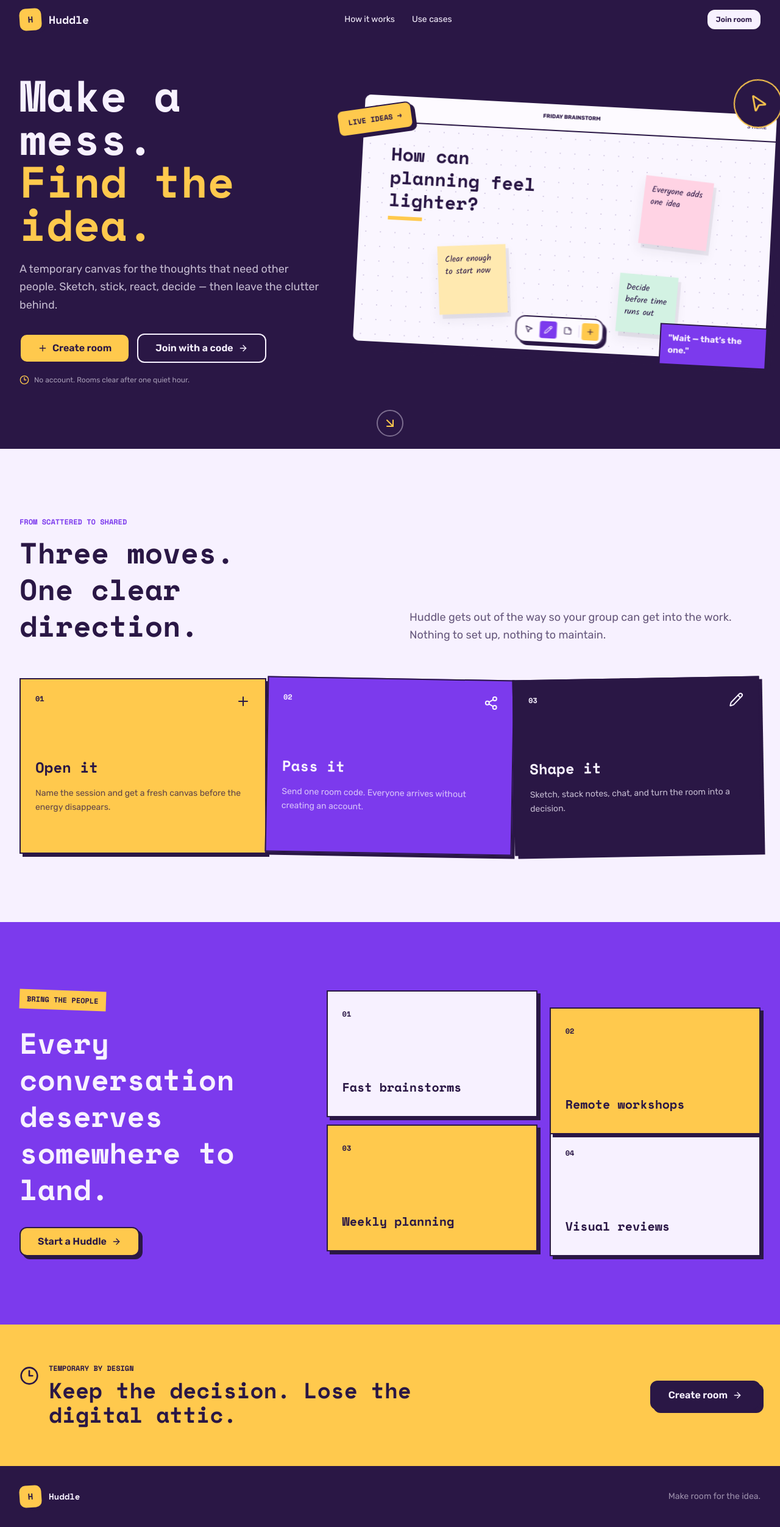
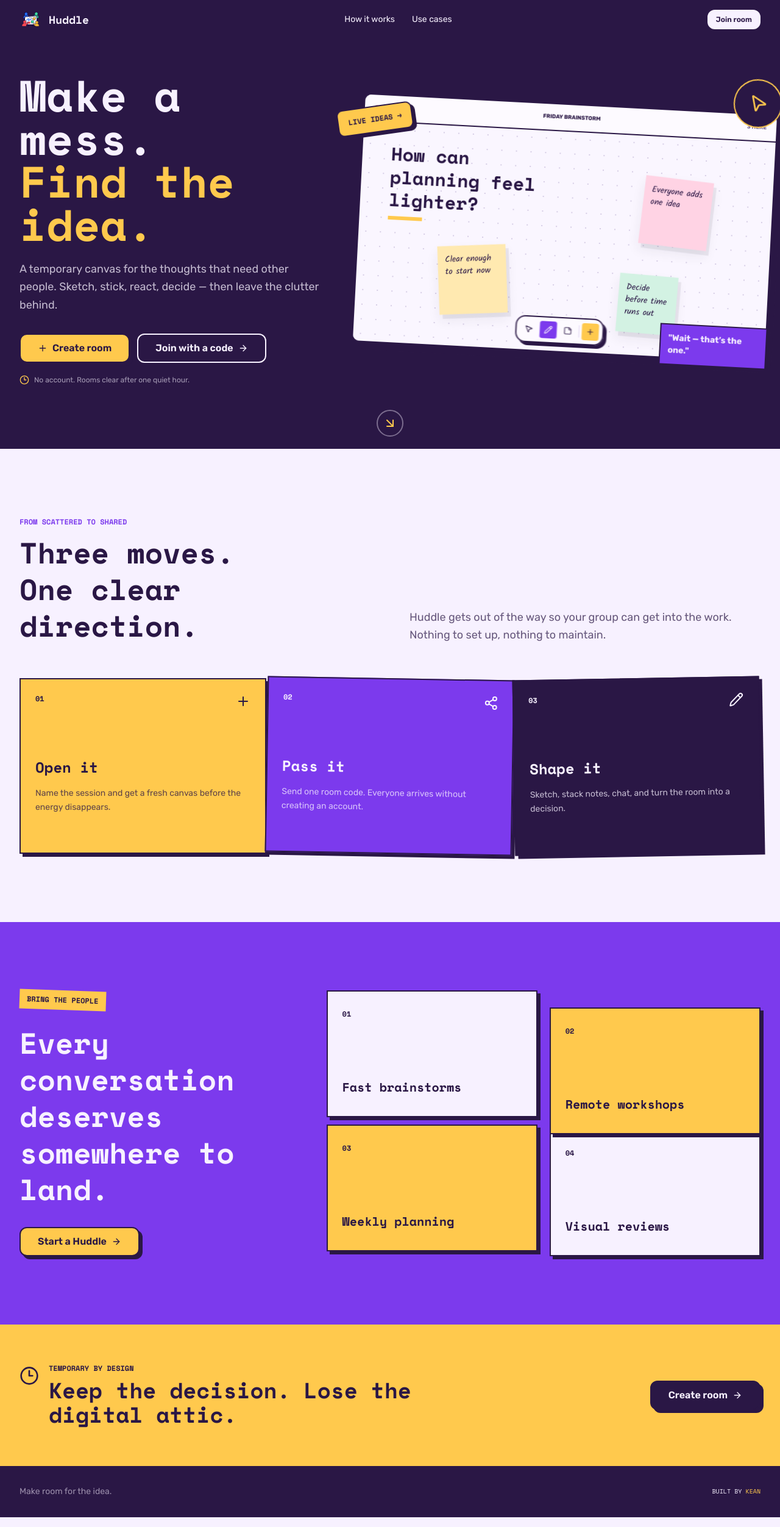
Before and after one commit to Kie0611/Huddle, a Next.js app: page / in a window 1280 px wide. Shown: the whole page at 61% size. Built offline with nearby package versions, Linux system fonts and the light colour scheme.

Commit message:
feat: add NotFound page and update Huddle title; include logo assets

```diff
--- a/app/layout.tsx
+++ b/app/layout.tsx
@@ -22,7 +22,7 @@
 });
 
 export const metadata: Metadata = {
-  title: "Huddle | A playful canvas for fast collaboration",
+  title: "Huddle | Shared canvas",
   description:
     "Open a temporary Huddle canvas, share the code, and turn scattered ideas into shared direction.",
 };
--- /dev/null
+++ b/app/not-found.tsx
@@ -0,0 +1,30 @@
+import Image from "next/image";
+import Link from "next/link";
+
+import { Button } from "@/components/ui/button";
+
+export default function NotFound() {
+  return (
+    <main className="grid min-h-dvh place-items-center bg-background px-5 text-center">
+      <div className="flex max-w-md flex-col items-center">
+        <div className="relative size-24">
+          <Image
+            src="/huddle-logo.png"
+            alt="Huddle"
+            fill
+            sizes="96px"
+            className="object-contain"
+            priority
+          />
+        </div>
+        <h1 className="mt-7 font-mono text-4xl font-semibold">Page not found</h1>
+        <p className="mt-4 leading-relaxed text-muted-foreground">
+          This page does not exist, or it has already moved on.
+        </p>
+        <Button asChild className="mt-7">
+          <Link href="/">Go home</Link>
+        </Button>
+      </div>
+    </main>
+  );
+}
--- a/app/page.tsx
+++ b/app/page.tsx
@@ -1,6 +1,7 @@
 "use client";
 
 import { useState, type FormEvent } from "react";
+import Image from "next/image";
 import { useRouter } from "next/navigation";
 import {
   ArrowDownRight, ArrowRight, Clock3, MousePointer2,
@@ -13,13 +14,20 @@
 } from "@/components/ui/dialog";
 import { Input } from "@/components/ui/input";
 
-type EntryMode = "create" | "join" | null;
+type EntryMode = "create" | "join";
 
 function HuddleMark() {
   return (
-    <div className="grid size-9 rotate-[-4deg] place-items-center rounded-sm bg-landing-pop font-display text-sm font-bold text-landing-ink shadow-playful">
-      H
-    </div>
+    <span className="relative block size-9 shrink-0" aria-hidden="true">
+      <Image
+        src="/huddle-logo.png"
+        alt=""
+        fill
+        sizes="36px"
+        className="object-contain"
+        priority
+      />
+    </span>
   );
 }
 
@@ -68,13 +76,20 @@
 
 export default function HuddleHome() {
   const router = useRouter();
-  const [entryMode, setEntryMode] = useState<EntryMode>(null);
+  const [entryMode, setEntryMode] = useState<EntryMode>("create");
+  const [entryOpen, setEntryOpen] = useState(false);
   const [createName, setCreateName] = useState("");
   const [roomName, setRoomName] = useState("");
   const [joinName, setJoinName] = useState("");
   const [roomCode, setRoomCode] = useState("");
   const [error, setError] = useState("");
   const [loading, setLoading] = useState(false);
+
+  const openEntry = (mode: EntryMode) => {
+    setEntryMode(mode);
+    setEntryOpen(true);
+    setError("");
+  };
 
   const createRoom = async (e: FormEvent) => {
     e.preventDefault();
@@ -138,7 +153,7 @@
             <a href="#how-it-works" className="transition-colors hover:text-landing-pop">How it works</a>
             <a href="#use-cases" className="transition-colors hover:text-landing-pop">Use cases</a>
           </nav>
-          <Button size="sm" variant="landingSoft" onClick={() => { setEntryMode("join"); setError(""); }}>
+          <Button size="sm" variant="landingSoft" onClick={() => openEntry("join")}>
             Join room
           </Button>
         </header>
@@ -153,10 +168,10 @@
               A temporary canvas for the thoughts that need other people. Sketch, stick, react, decide — then leave the clutter behind.
             </p>
             <div className="mt-8 flex flex-wrap gap-3">
-              <Button size="lg" variant="landingPop" onClick={() => { setEntryMode("create"); setError(""); }}>
+              <Button size="lg" variant="landingPop" onClick={() => openEntry("create")}>
                 <Plus /> Create room
               </Button>
-              <Button size="lg" variant="landingOutline" onClick={() => { setEntryMode("join"); setError(""); }}>
+              <Button size="lg" variant="landingOutline" onClick={() => openEntry("join")}>
                 Join with a code <ArrowRight />
               </Button>
             </div>
@@ -235,7 +250,7 @@
             <h2 className="mt-6 font-display text-4xl font-bold leading-tight sm:text-5xl">
               Every conversation deserves somewhere to land.
             </h2>
-            <Button className="mt-8" variant="landingPop" size="lg" onClick={() => { setEntryMode("create"); setError(""); }}>
+            <Button className="mt-8" variant="landingPop" size="lg" onClick={() => openEntry("create")}>
               Start a Huddle <ArrowRight />
             </Button>
           </div>
@@ -265,7 +280,7 @@
               </h2>
             </div>
           </div>
-          <Button size="lg" variant="landingDark" onClick={() => { setEntryMode("create"); setError(""); }}>
+          <Button size="lg" variant="landingDark" onClick={() => openEntry("create")}>
             Create room <ArrowRight />
           </Button>
         </div>
@@ -274,15 +289,24 @@
       {/* Footer */}
       <footer className="bg-landing-ink px-5 py-8 text-landing-soft lg:px-8">
         <div className="mx-auto flex max-w-7xl flex-col gap-5 text-sm sm:flex-row sm:items-center sm:justify-between">
-          <span className="flex items-center gap-3 font-display font-bold">
-            <HuddleMark /> Huddle
-          </span>
           <span className="text-landing-soft/55">Make room for the idea.</span>
+
+          <p className="font-mono text-[10px] uppercase">
+            Built by{" "}
+            <a
+              href="https://github.com/Kie0611"
+              target="_blank"
+              rel="noopener noreferrer"
+              className="text-landing-pop hover:underline"
+            >
+              Kean
+            </a>
+          </p>
         </div>
       </footer>
 
       {/* Entry dialog */}
-      <Dialog open={entryMode !== null} onOpenChange={(open) => { if (!open) { setEntryMode(null); setError(""); } }}>
+      <Dialog open={entryOpen} onOpenChange={(open) => { setEntryOpen(open); if (!open) setError(""); }}>
         <DialogContent className="max-w-md rounded-md border-2 border-landing-ink p-0 shadow-playful-lg overflow-visible">
           <div className="rounded-t-md border-b-2 border-landing-ink bg-landing-soft p-6">
             <DialogHeader>
```
Also changed, not shown: app/icon.png (added), public/huddle-logo.png (added).
